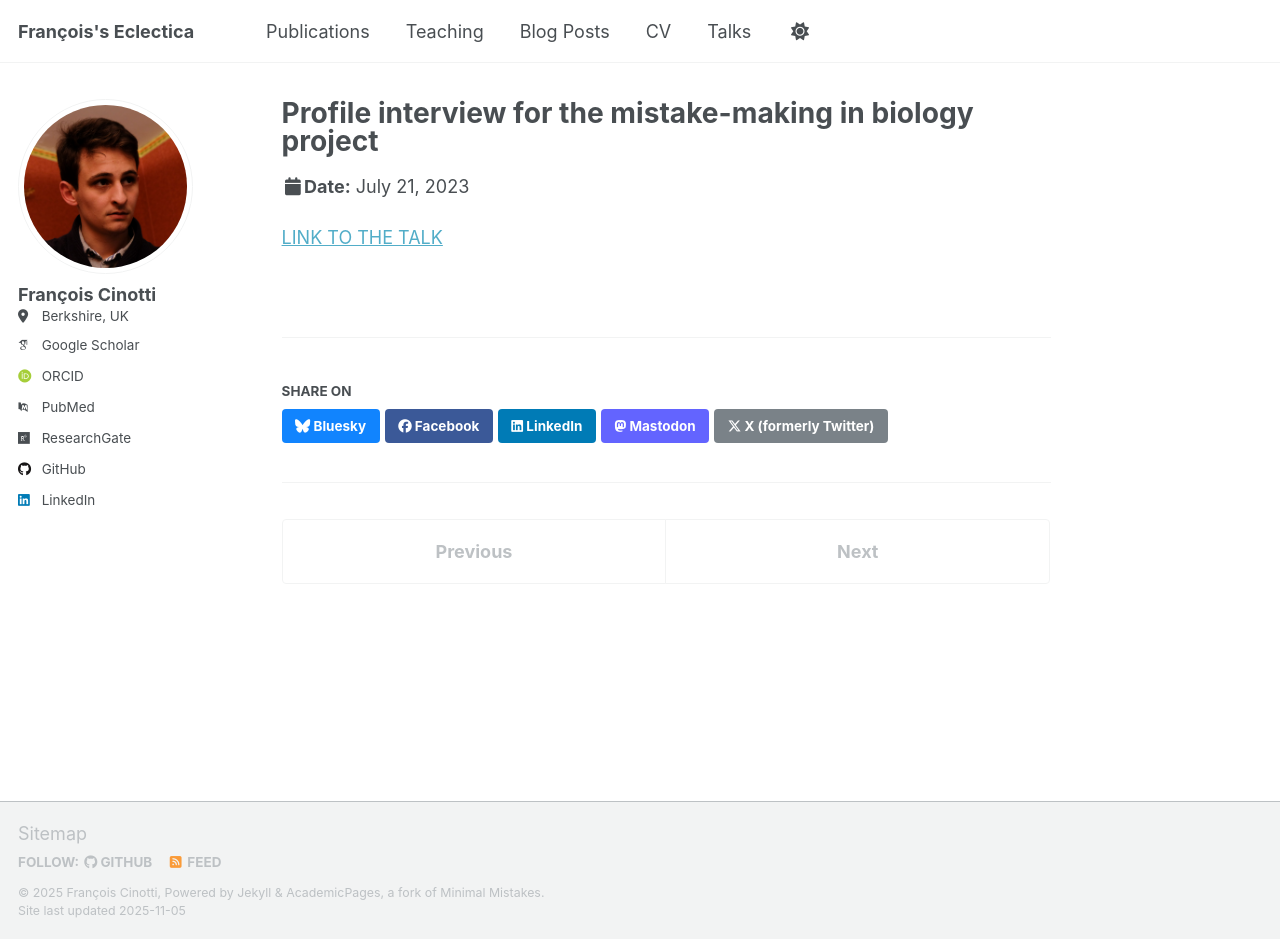
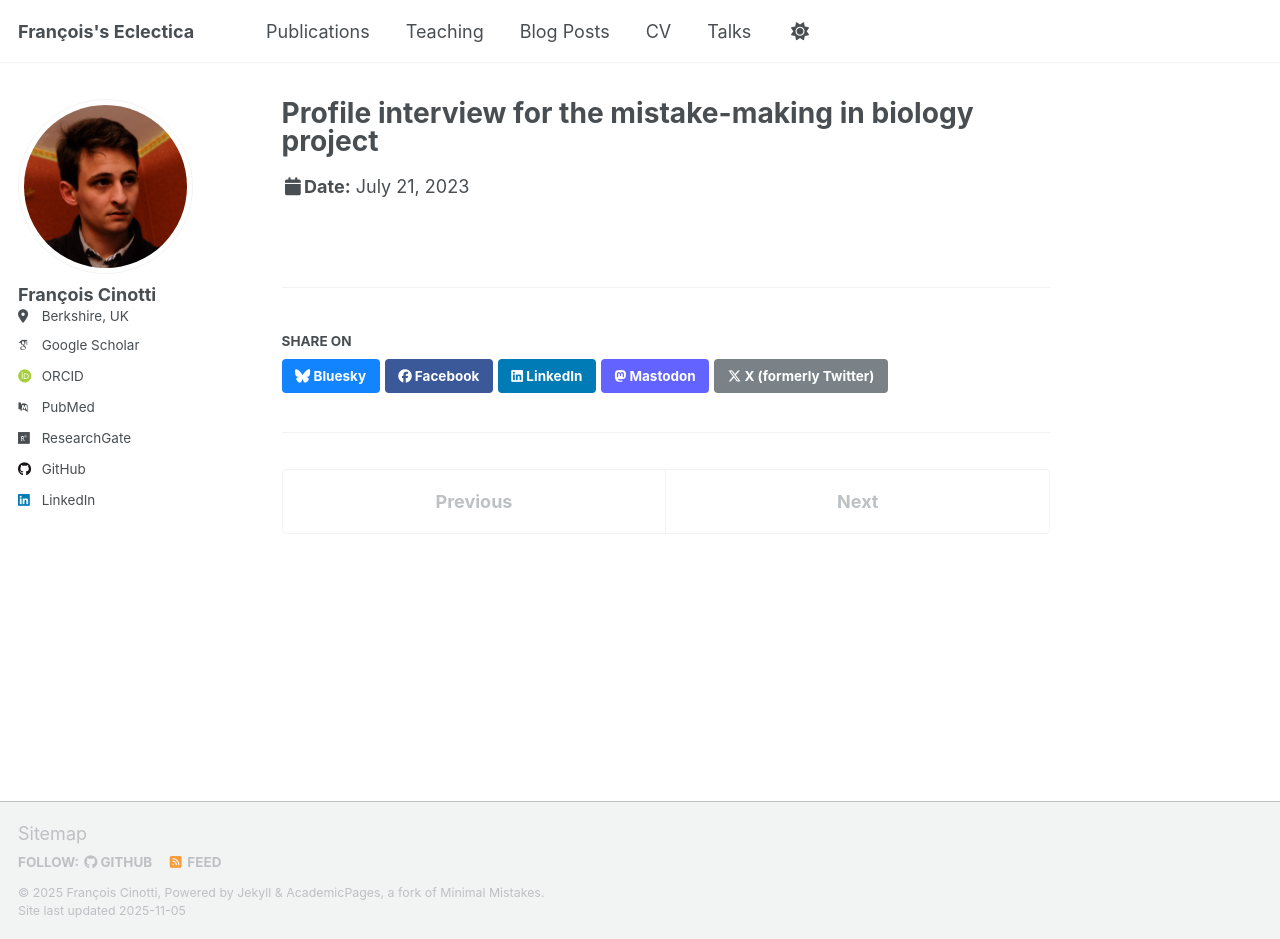
Before and after one commit to frct/frct.github.io, a Jekyll site: the page built from _talks/2023-07-21-profile.md, in a window 1280 px wide and 939 px high. Built offline with Jekyll 4.4.1, drawn with Linux system fonts in a browser that asks for light colours; some web fonts are replaced; a script that is not in the unit is left out.

Commit message:
Update 2023-07-21-profile.md

```diff
--- a/_talks/2023-07-21-profile.md
+++ b/_talks/2023-07-21-profile.md
@@ -3,9 +3,7 @@ title: "Profile interview for the mistake-making in biology project"
 collection: talks
 type: "Talk"
 permalink: /talks/2023-07-21-profile
+venue: "University of Reading, Harris Garden"
 date: 2023-07-21
-venue: "UC San Francisco, Department of Testing"
 location: "University of Reading"
 ---
-
-[LINK TO THE TALK](https://www.youtube.com/watch?v=rHLKU6UnsxQ)
```
